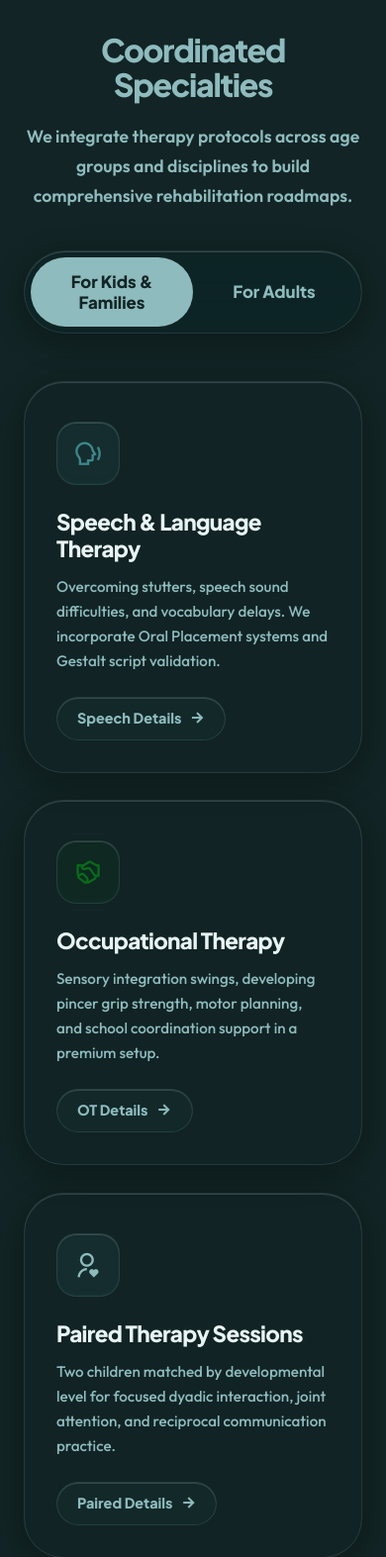
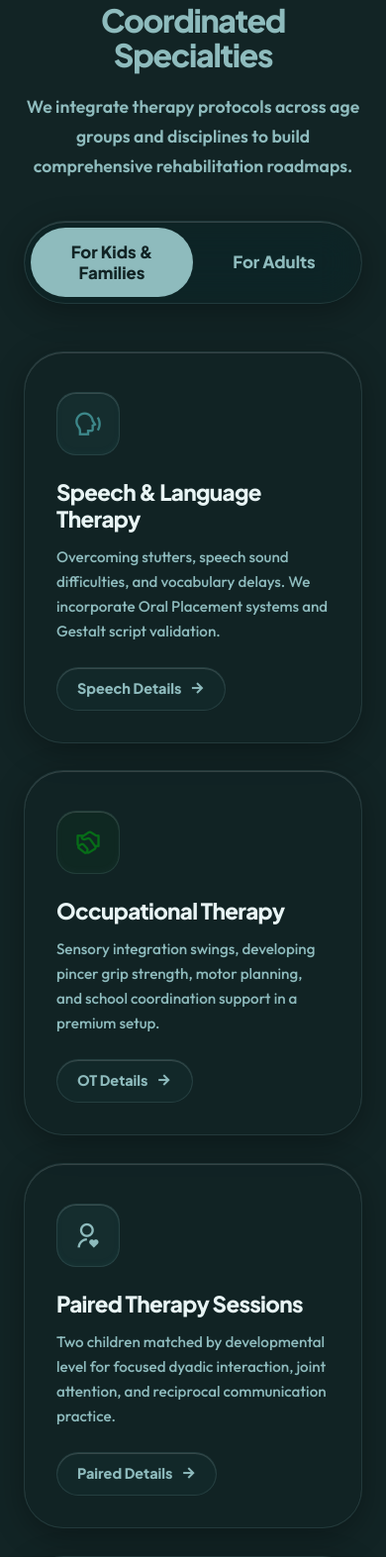
Before and after one commit to rap24/rapture, a PHP site: page /index.php in a window 390 px wide. Shown: the part 1220-2793 px from the top of the page at 99% size. Run offline with PHP 8.4, Linux system fonts and the light colour scheme.

Commit message:
Reduce top padding on sections to push titles up

```diff
--- a/css/style.css
+++ b/css/style.css
@@ -177,12 +177,12 @@ a {
 }
 
 .section-padding {
-    padding: 80px 0;
+    padding: 50px 0 80px 0;
 }
 
 @media (max-width: 768px) {
     .section-padding {
-        padding: 60px 0;
+        padding: 30px 0 60px 0;
     }
 }
 
--- a/includes/header.php
+++ b/includes/header.php
@@ -17,7 +17,7 @@ $base = isset($is_article) ? '../' : '';
     <meta name="description" content="<?= htmlspecialchars($page_description) ?>">
     <title><?= htmlspecialchars($page_title) ?></title>
     <link href="https://cdn.jsdelivr.net/npm/remixicon@4.2.0/fonts/remixicon.css" rel="stylesheet">
-    <link rel="stylesheet" href="<?= $base ?>css/style.css?v=11.0">
+    <link rel="stylesheet" href="<?= $base ?>css/style.css?v=12.0">
     <link rel="icon" type="image/png" href="<?= $base ?>assets/logo.png">
     <!-- Google Tag Manager -->
     <script>(function(w,d,s,l,i){w[l]=w[l]||[];w[l].push({'gtm.start':
```
